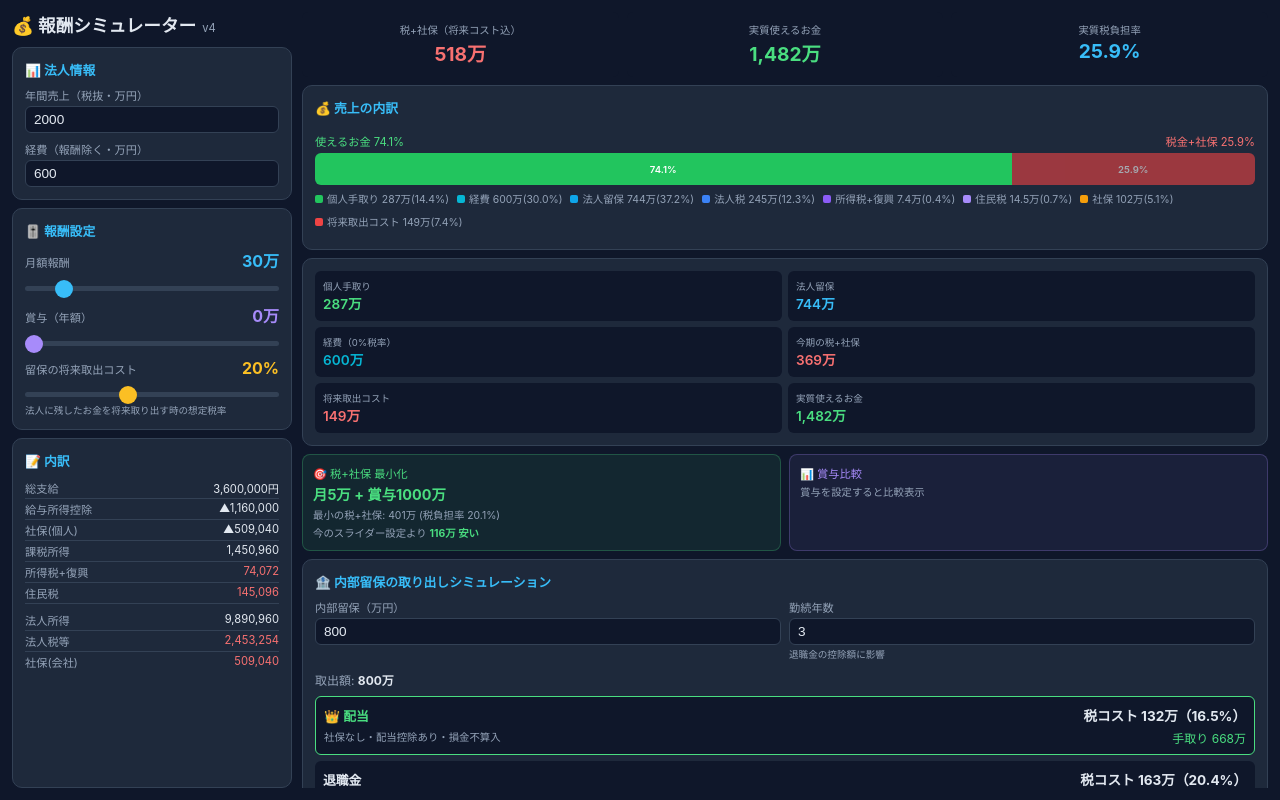
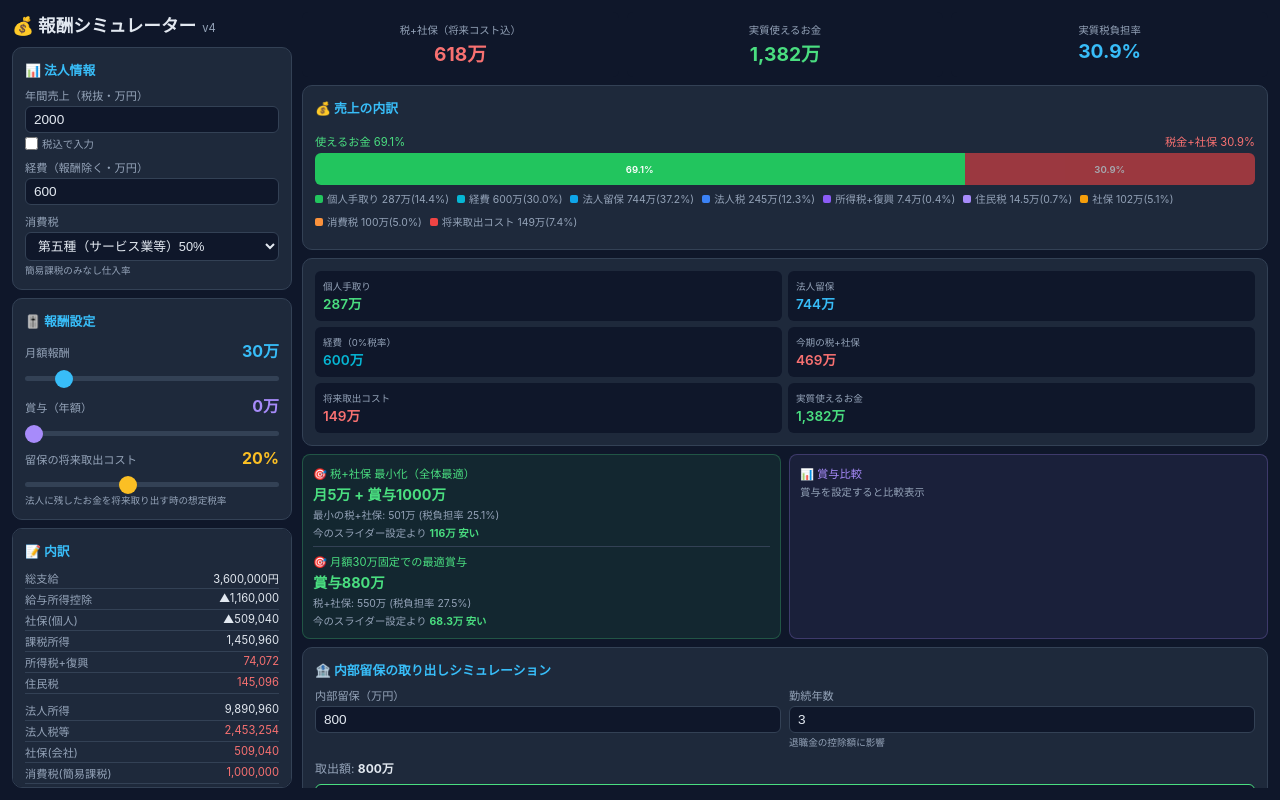
Before and after one commit to skmtkytr/officer-comp-sim, a plain HTML site: page index.html in a window 1280 px wide. Drawn offline with Linux system fonts and the light colour scheme.

Commit message:
feat: add consumption tax, effective tax rates, tax-inclusive mode, and optimal bonus
- Add simplified consumption tax (簡易課税) with selectable deemed purchase rates
- Add effective tax rate breakdown (corporate, personal, total) to the detail view
- Add tax-inclusive revenue input toggle with automatic conversion
- Add optimal bonus finder for fixed monthly compensation
- Extract calculation logic to sim.js for testability
- Add comprehensive tests for all new calculations

```diff
--- a/index.html
+++ b/index.html
@@ -21,6 +21,8 @@
   .input-group .hint { font-size: 0.6rem; color: var(--muted); margin-top: 2px; }
   .input-group input[type="number"] { width: 100%; padding: 5px 8px; background: var(--bg); border: 1px solid var(--border); border-radius: 6px; color: var(--text); font-size: 0.85rem; outline: none; }
   .input-group input[type="number"]:focus { border-color: var(--accent); }
+  .input-group select { width: 100%; padding: 5px 8px; background: var(--bg); border: 1px solid var(--border); border-radius: 6px; color: var(--text); font-size: 0.8rem; outline: none; }
+  .input-group select:focus { border-color: var(--accent); }
   .slider-section { margin-bottom: 8px; }
   .slider-section:last-child { margin-bottom: 0; }
   .slider-header { display: flex; justify-content: space-between; align-items: baseline; margin-bottom: 3px; }
@@ -78,12 +80,28 @@
     <div class="card">
       <h2>📊 法人情報</h2>
       <div class="input-group">
-        <label>年間売上（税抜・万円）</label>
+        <label id="revenueLabel">年間売上（税抜・万円）</label>
         <input type="number" id="revenue" value="2000" step="10">
+        <label style="display:flex;align-items:center;gap:4px;font-size:0.65rem;color:var(--muted);margin-top:3px;cursor:pointer">
+          <input type="checkbox" id="taxInclusive" style="margin:0"> 税込で入力
+        </label>
       </div>
       <div class="input-group">
         <label>経費（報酬除く・万円）</label>
         <input type="number" id="expenses" value="600" step="10">
+      </div>
+      <div class="input-group">
+        <label>消費税</label>
+        <select id="deemedRate">
+          <option value="-1">免税事業者</option>
+          <option value="90">第一種（卸売業）90%</option>
+          <option value="80">第二種（小売業）80%</option>
+          <option value="70">第三種（製造業等）70%</option>
+          <option value="60">第四種（その他）60%</option>
+          <option value="50" selected>第五種（サービス業等）50%</option>
+          <option value="40">第六種（不動産業）40%</option>
+        </select>
+        <div style="font-size:0.6rem;color:var(--muted);margin-top:2px">簡易課税のみなし仕入率</div>
       </div>
     </div>
     <div class="card">
@@ -164,7 +182,8 @@
     <p class="note">
       ※ 簡易計算。法人実効税率＝中小企業東京都概算。社保＝協会けんぽ東京2024ベース。賞与は事前確定届出給与前提。控除は基礎・給与所得・社保のみ。<br>
       ※ 「留保の将来取出コスト」は法人内部留保に対する追加税コスト推定。退職金で受取なら低め(10-15%)、報酬で受取なら高め(30-40%)。<br>
-      ※ 退職金は法人の損金。配当は損金不算入（法人税削減効果なし）。報酬増額は翌期から。
+      ※ 退職金は法人の損金。配当は損金不算入（法人税削減効果なし）。報酬増額は翌期から。<br>
+      ※ 消費税は簡易課税制度（みなし仕入率��で計算。課税売上5,000万円以下が適用条件。本則課税には非対応。
     </p>
   </div>
 </div>
@@ -197,8 +216,10 @@ function corpTax(i) {
   return 400e4*0.218+400e4*0.236+(i-800e4)*0.337;
 }
 
-function sim(rv,ex,mc,bm,futPct) {
-  const R=rv*1e4, EX=ex*1e4, M=mc*1e4, AC=M*12, AB=bm*1e4, TI=AC+AB;
+function sim(rv,ex,mc,bm,futPct,deemedRate,taxInclusive) {
+  const Rinput=rv*1e4;
+  const R=taxInclusive ? Math.round(Rinput/1.1) : Rinput;
+  const EX=ex*1e4, M=mc*1e4, AC=M*12, AB=bm*1e4, TI=AC+AB;
   const s=siCalc(M,AB);
   const ci=R-EX-TI-s.er;
   const ct=corpTax(Math.max(0,ci));
@@ -206,22 +227,38 @@ function sim(rv,ex,mc,bm,futPct) {
   const it=incTax(tp), rt=tp*0.10, rc=it*0.021;
   const ph=TI-s.ee-it-rc-rt;
   const cr=Math.max(0,ci)-ct;
+  // 簡易課税の消費税
+  const consumptionTax = (deemedRate!=null && deemedRate>=0) ? R*0.10*(1-deemedRate/100) : 0;
   // 今期の税+社保
-  const nowTax=ct+it+rc+rt+s.total;
+  const nowTax=ct+it+rc+rt+s.total+consumptionTax;
   // 法人留保の将来取出コスト
   const futCost=cr*(futPct/100);
   // 実質トータル税コスト
   const totalTax=nowTax+futCost;
   const usable=R-totalTax;
-  return { R,EX,TI,AC,AB,ci,ct,sd,tp,it,rc,rt,see:s.ee,ser:s.er,st:s.total,ph,cr,nowTax,futCost,totalTax,usable };
+  // 実効税率
+  const corpEffRate = ci > 0 ? ct / ci : 0;
+  const personalTax = it + rc + rt + s.ee;
+  const personalEffRate = TI > 0 ? personalTax / TI : 0;
+  const totalEffRate = R > 0 ? totalTax / R : 0;
+  return { R,Rinput,EX,TI,AC,AB,ci,ct,sd,tp,it,rc,rt,see:s.ee,ser:s.er,st:s.total,ph,cr,nowTax,futCost,totalTax,usable,corpEffRate,personalTax,personalEffRate,totalEffRate,consumptionTax };
 }
 
-function findOpt(rv,ex,futPct) {
+function findOpt(rv,ex,futPct,deemedRate,taxInclusive) {
   let best={c:5,b:0,tax:Infinity};
   for(let m=5;m<=200;m++) for(let b=0;b<=1000;b+=10) {
-    const r=sim(rv,ex,m,b,futPct);
+    const r=sim(rv,ex,m,b,futPct,deemedRate,taxInclusive);
     if(r.ci<-1e4) continue;
     if(r.totalTax<best.tax) best={c:m,b,tax:r.totalTax};
+  }
+  return best;
+}
+function findOptBonus(rv,ex,mc,futPct,deemedRate,taxInclusive) {
+  let best={b:0,tax:Infinity};
+  for(let b=0;b<=1000;b+=10) {
+    const r=sim(rv,ex,mc,b,futPct,deemedRate,taxInclusive);
+    if(r.ci<-1e4) continue;
+    if(r.totalTax<best.tax) best={b,tax:r.totalTax};
   }
   return best;
 }
@@ -231,11 +268,13 @@ function update() {
   const ex=parseInt($('expenses').value)||600;
   const comp=parseInt($('comp').value), bonus=parseInt($('bonus').value);
   const futPct=parseInt($('futCost').value)||0;
+  const deemedRate=parseInt($('deemedRate').value);
+  const taxInclusive=$('taxInclusive').checked;
   $('compDisp').textContent=comp+'万';
   $('bonusDisp').textContent=bonus+'万';
   $('futDisp').textContent=futPct+'%';
 
-  const r=sim(rv,ex,comp,bonus,futPct);
+  const r=sim(rv,ex,comp,bonus,futPct,deemedRate,taxInclusive);
   const neg=r.ci<0;
   const taxRate=((r.totalTax/r.R)*100).toFixed(1);
 
@@ -263,6 +302,7 @@ function update() {
     {l:'所得税+復興',v:r.it+r.rc,cl:'#8b5cf6'},
     {l:'住民税',v:r.rt,cl:'#a78bfa'},
     {l:'社保',v:r.st,cl:'#f59e0b'},
+    {l:'消費税',v:r.consumptionTax,cl:'#fb923c'},
     {l:'将来取出コスト',v:r.futCost,cl:'#ef4444'},
   ];
   $('legend').innerHTML=breakdown_segs.filter(s=>s.v>0).map(s=>
@@ -287,22 +327,37 @@ function update() {
     <div style="display:flex;justify-content:space-between;padding:2px 0;border-bottom:1px solid var(--border)"><span style="color:var(--muted)">住民税</span><span style="color:var(--red)">${fmt(Math.round(r.rt))}</span></div>
     <div style="display:flex;justify-content:space-between;padding:2px 0;border-bottom:1px solid var(--border);margin-top:6px"><span style="color:var(--muted)">法人所得</span><span${neg?' style="color:var(--red)"':''}>${fmt(Math.round(r.ci))}</span></div>
     <div style="display:flex;justify-content:space-between;padding:2px 0;border-bottom:1px solid var(--border)"><span style="color:var(--muted)">法人税等</span><span style="color:var(--red)">${fmt(Math.round(r.ct))}</span></div>
-    <div style="display:flex;justify-content:space-between;padding:2px 0"><span style="color:var(--muted)">社保(会社)</span><span style="color:var(--red)">${fmt(Math.round(r.ser))}</span></div>
+    <div style="display:flex;justify-content:space-between;padding:2px 0;border-bottom:1px solid var(--border)"><span style="color:var(--muted)">社保(会社)</span><span style="color:var(--red)">${fmt(Math.round(r.ser))}</span></div>
+    ${r.consumptionTax>0?`<div style="display:flex;justify-content:space-between;padding:2px 0;border-bottom:1px solid var(--border)"><span style="color:var(--muted)">消費税(簡易課税)</span><span style="color:var(--red)">${fmt(Math.round(r.consumptionTax))}</span></div>`:''}
+    <div style="display:flex;justify-content:space-between;padding:2px 0;border-bottom:1px solid var(--border);margin-top:6px"><span style="color:var(--accent)">個人実効税率</span><span style="color:var(--accent)">${(r.personalEffRate*100).toFixed(1)}%</span></div>
+    <div style="display:flex;justify-content:space-between;padding:2px 0;border-bottom:1px solid var(--border)"><span style="color:var(--accent)">法人実効税率</span><span style="color:var(--accent)">${(r.corpEffRate*100).toFixed(1)}%</span></div>
+    <div style="display:flex;justify-content:space-between;padding:2px 0"><span style="color:var(--yellow);font-weight:700">トータル税負担率</span><span style="color:var(--yellow);font-weight:700">${(r.totalEffRate*100).toFixed(1)}%</span></div>
   `;
 
-  const opt=findOpt(rv,ex,futPct);
-  const optR=sim(rv,ex,opt.c,opt.b,futPct);
+  const opt=findOpt(rv,ex,futPct,deemedRate,taxInclusive);
+  const optR=sim(rv,ex,opt.c,opt.b,futPct,deemedRate,taxInclusive);
   const diff=r.totalTax-optR.totalTax;
+
+  const optB=findOptBonus(rv,ex,comp,futPct,deemedRate,taxInclusive);
+  const optBR=sim(rv,ex,comp,optB.b,futPct,deemedRate,taxInclusive);
+  const diffB=r.totalTax-optBR.totalTax;
+
   $('optimal').innerHTML=`
-    <div class="label">🎯 税+社保 最小化</div>
+    <div class="label">🎯 税+社保 最小化（全体最適）</div>
     <div class="value">月${opt.c}万 + 賞与${opt.b}万${(comp===opt.c&&bonus===opt.b)?'<span class="optimal-badge">✓</span>':''}</div>
-    <div class="opt-sub">最小の税+社保: ${fmtM(optR.totalTax)} (税負担率 ${((optR.totalTax/(rv*1e4))*100).toFixed(1)}%)</div>
+    <div class="opt-sub">最小の税+社保: ${fmtM(optR.totalTax)} (税負担率 ${((optR.totalTax/r.R)*100).toFixed(1)}%)</div>
     ${diff>1e4?`<div class="opt-sub">今のスライダー設定より <strong style="color:var(--green)">${fmtM(diff)} 安い</strong></div>`:''}
+    <div style="border-top:1px solid var(--border);margin-top:6px;padding-top:6px">
+      <div class="label">🎯 月額${comp}万固定での最適賞与</div>
+      <div class="value">賞与${optB.b}万${(bonus===optB.b)?'<span class="optimal-badge">✓</span>':''}</div>
+      <div class="opt-sub">税+社保: ${fmtM(optBR.totalTax)} (税負担率 ${((optBR.totalTax/r.R)*100).toFixed(1)}%)</div>
+      ${diffB>1e4?`<div class="opt-sub">今のスライダー設定より <strong style="color:var(--green)">${fmtM(diffB)} 安い</strong></div>`:''}
+    </div>
   `;
 
   const tcm=comp*12+bonus, nbm=Math.round(tcm/12);
   if(bonus>0&&nbm>=5&&nbm<=200) {
-    const rNB=sim(rv,ex,nbm,0,futPct);
+    const rNB=sim(rv,ex,nbm,0,futPct,deemedRate,taxInclusive);
     const sDiffTax=r.totalTax-rNB.totalTax; // positive = current(賞与あり) is cheaper
     const label=sDiffTax<0?'賞与ありが有利':'月額のみが有利';
     const saving=Math.abs(sDiffTax);
@@ -430,6 +485,11 @@ function updateExtract() {
 }
 
 ['revenue','expenses','comp','bonus','futCost'].forEach(id=>$(id).addEventListener('input',update));
+$('deemedRate').addEventListener('change',update);
+$('taxInclusive').addEventListener('change',()=>{
+  $('revenueLabel').textContent=$('taxInclusive').checked?'年間売上（税込・万円）':'年間売上（税抜・万円）';
+  update();
+});
 ['retained','years','comp'].forEach(id=>$(id).addEventListener('input',updateExtract));
 update();
 updateExtract();
```
Also changed, not shown: sim.js (added, +65 -0 lines), sim.test.js (added, +177 -0 lines).
